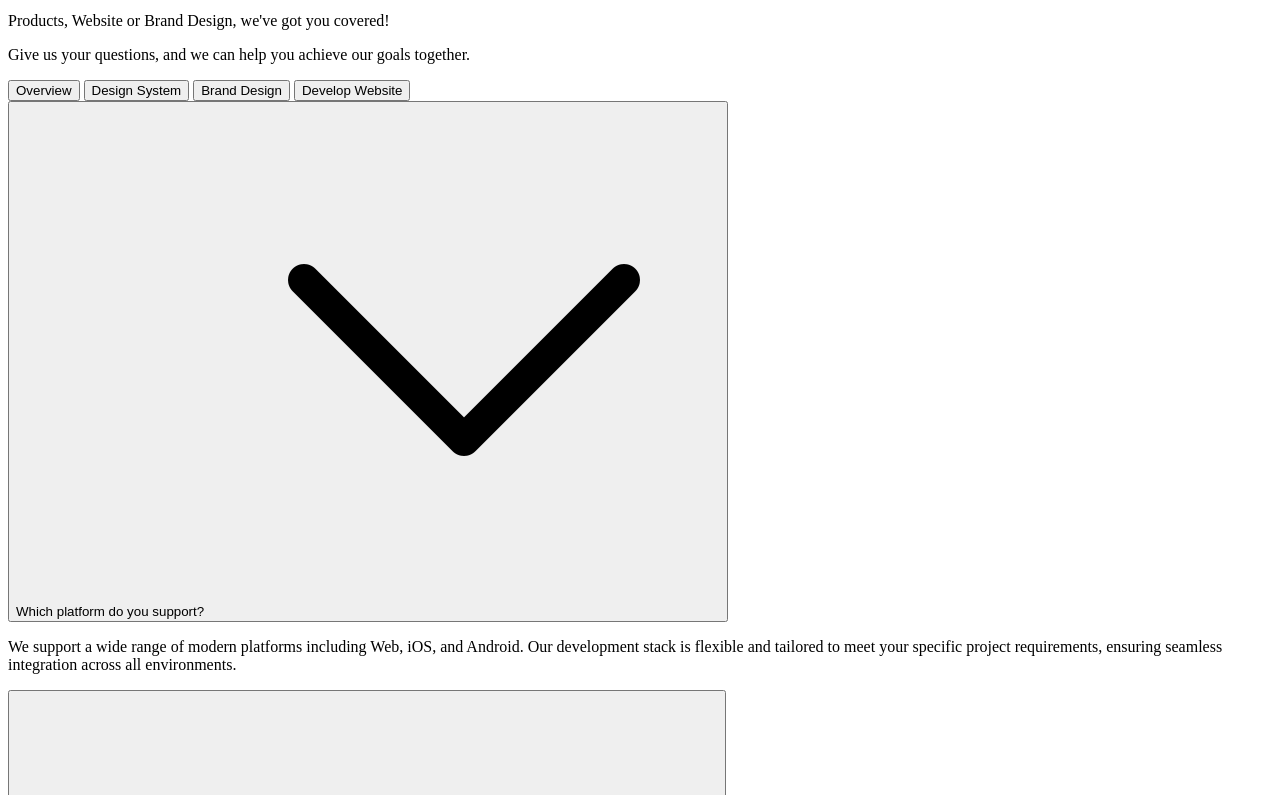
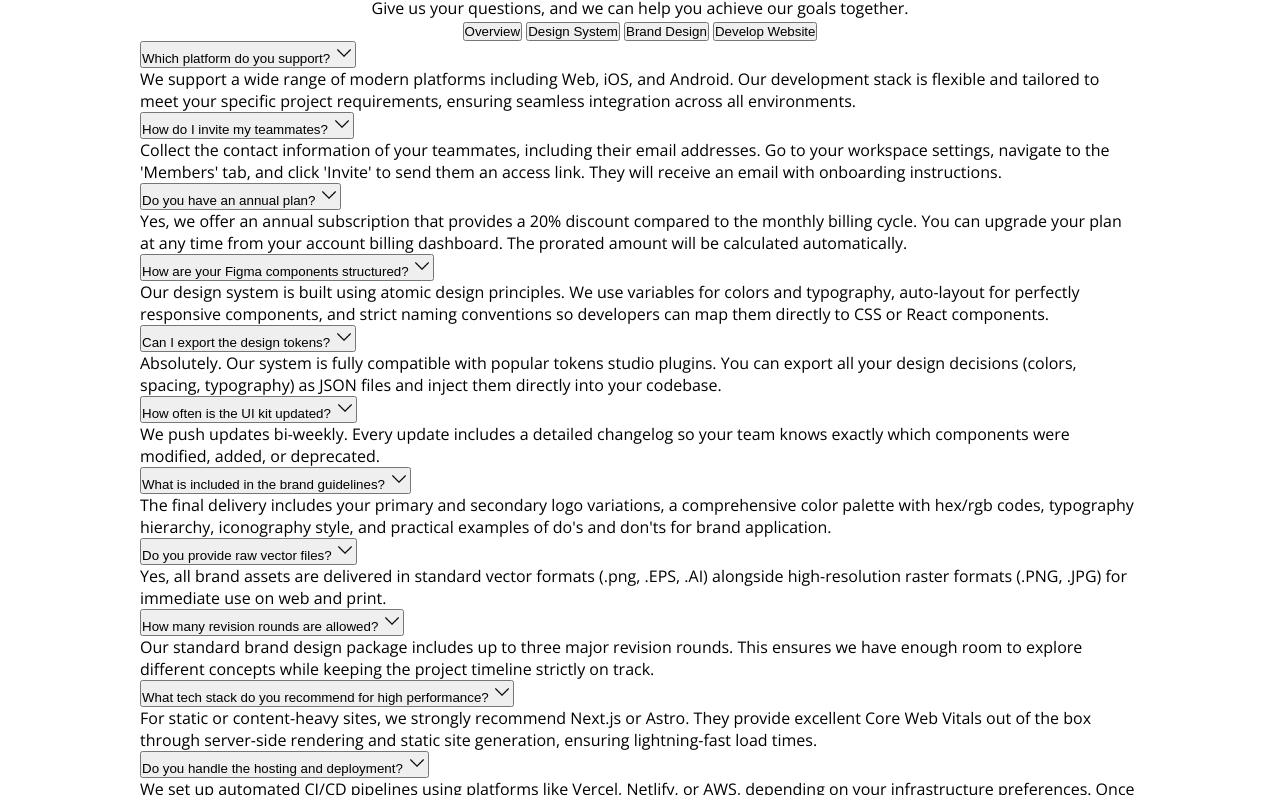
Before and after one commit to viganogabriele/Learning-JavaScript-TypeScript, a plain HTML site: page 02-faq-page/index.html in a window 1280 px wide. Shown: the part 68-863 px from the top of the page. Drawn offline with nearby package versions, Linux system fonts and the light colour scheme.

Commit message:
feat: add initial CSS styles for FAQ page layout and typography

```diff
--- a/02-faq-page/index.html
+++ b/02-faq-page/index.html
@@ -5,6 +5,10 @@
     <meta charset="UTF-8">
     <meta name="viewport" content="width=device-width, initial-scale=1.0">
     <title>FAQ page</title>
+    <link rel="preconnect" href="https://fonts.googleapis.com">
+    <link rel="preconnect" href="https://fonts.gstatic.com" crossorigin>
+    <link href="https://fonts.googleapis.com/css2?family=Open+Sans:ital,wght@0,300..800;1,300..800&display=swap"
+        rel="stylesheet">
     <link rel="stylesheet" href="style.css">
     <script src="script.js" defer></script>
 </head>
--- a/02-faq-page/style.css
+++ b/02-faq-page/style.css
@@ -0,0 +1,29 @@
+*,
+*::before,
+*::after {
+	box-sizing: border-box;
+	margin: 0;
+	padding: 0;
+}
+
+body {
+	font-family: "Open Sans", sans-serif;
+	display: flex;
+	flex-direction: column;
+	align-items: center;
+}
+
+.faq-panels {
+	display: flex;
+	flex-direction: column;
+	align-items: center;
+}
+
+.faq-item {
+	width: 1000px;
+}
+
+.faq-item__icon {
+	width: 20px;
+	height: auto;
+}
```
